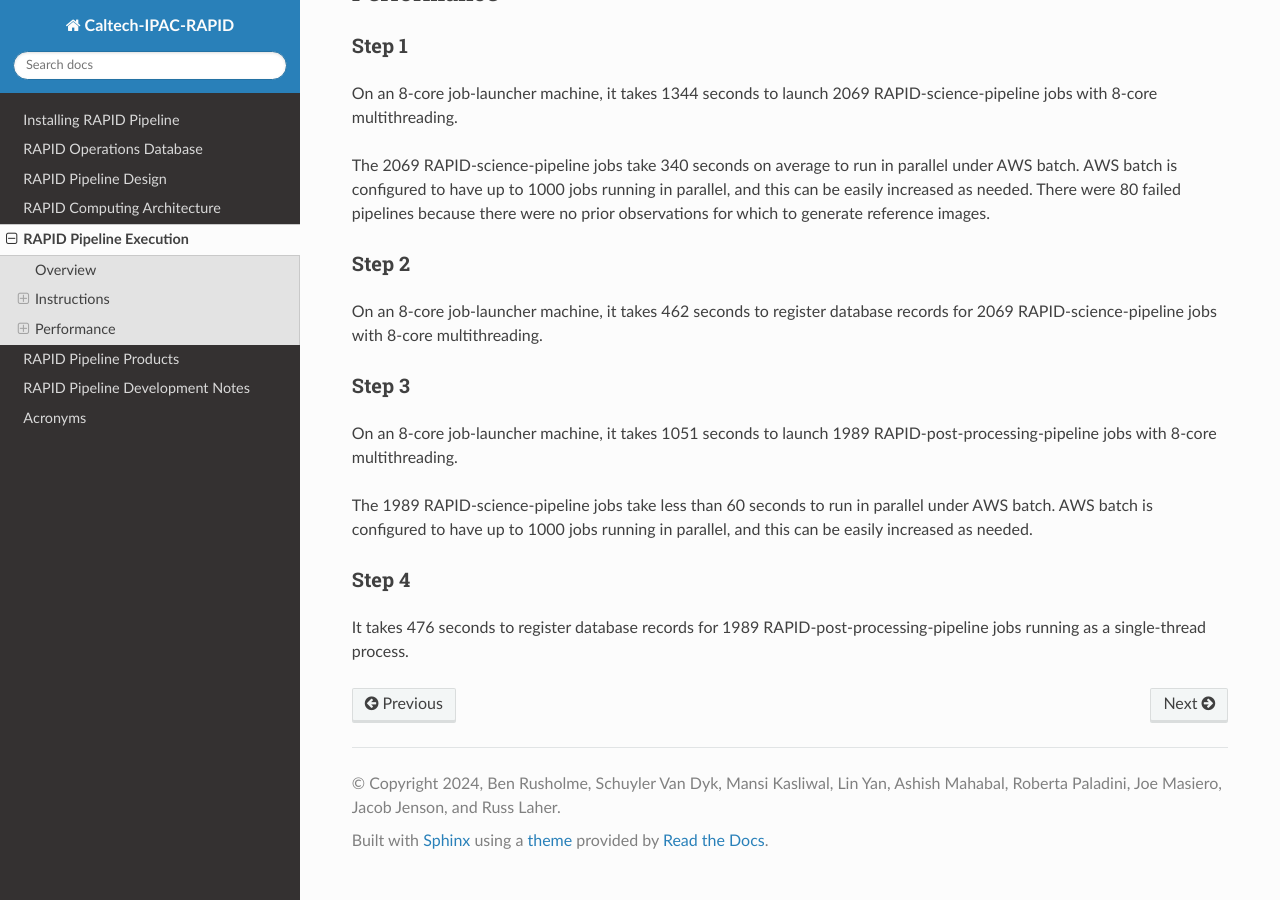
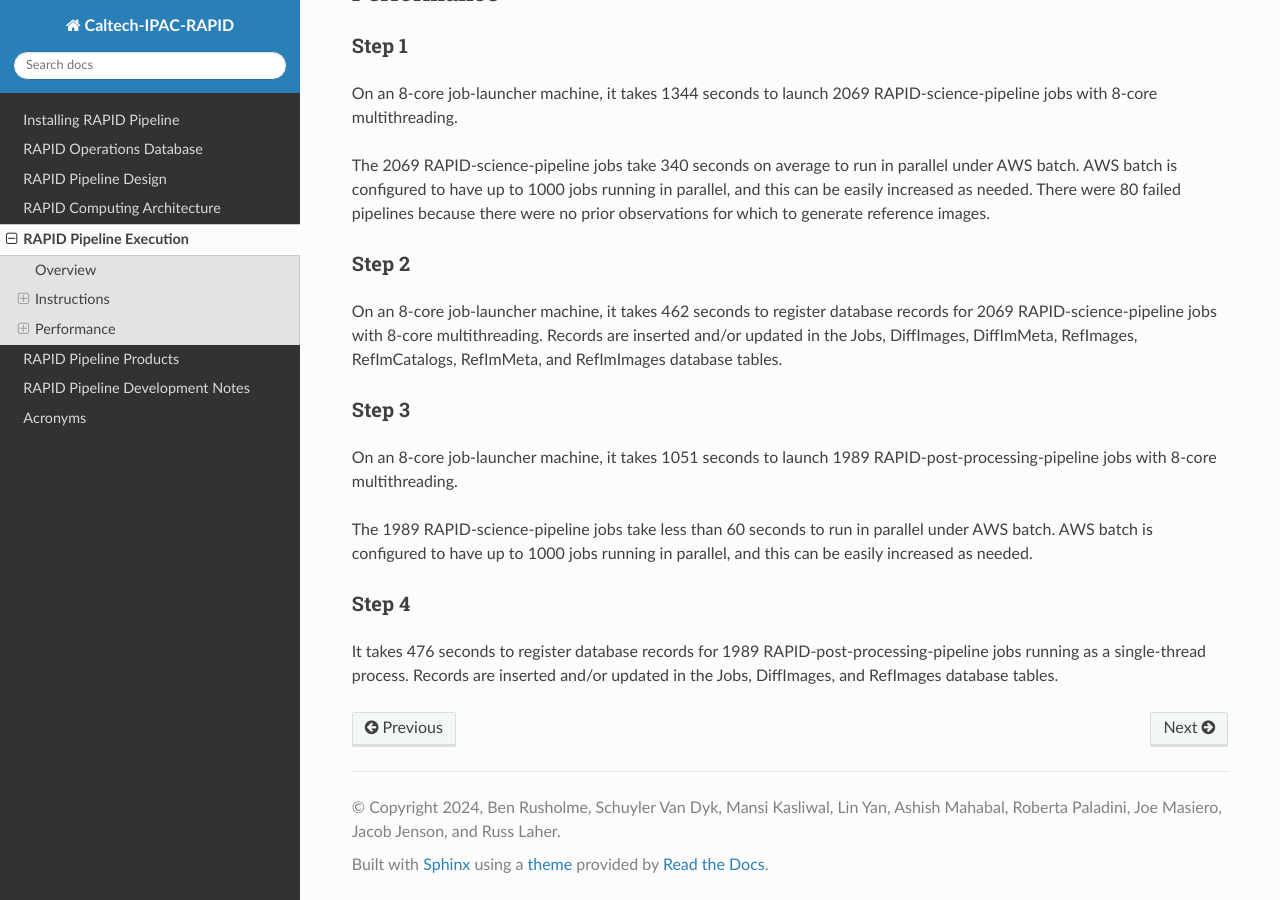
Before and after one commit to Caltech-IPAC/rapid, a Sphinx documentation site: the page built from docs/source/ops/bulk_run.rst, in a window 1280 px wide and 900 px high, scrolled down 2737 px. Built offline with Sphinx 7.4.7 and the Read the Docs theme 3.1.0, drawn with Linux system fonts in a browser that asks for light colours; formulas are drawn with MathJax 3.

Commit message:
Added information about which database tables are affected.

```diff
--- a/docs/source/ops/bulk_run.rst
+++ b/docs/source/ops/bulk_run.rst
@@ -164,6 +164,7 @@ Step 2
 
 On an 8-core job-launcher machine, it takes 462 seconds
 to register database records for 2069 RAPID-science-pipeline jobs with 8-core multithreading.
+Records are inserted and/or updated in the Jobs, DiffImages, DiffImMeta, RefImages, RefImCatalogs, RefImMeta, and RefImImages database tables.
 
 Step 3
 ============
@@ -178,3 +179,4 @@ Step 4
 ============
 
 It takes 476 seconds to register database records for 1989 RAPID-post-processing-pipeline jobs running as a single-thread process.
+Records are inserted and/or updated in the Jobs, DiffImages, and RefImages database tables.
```
